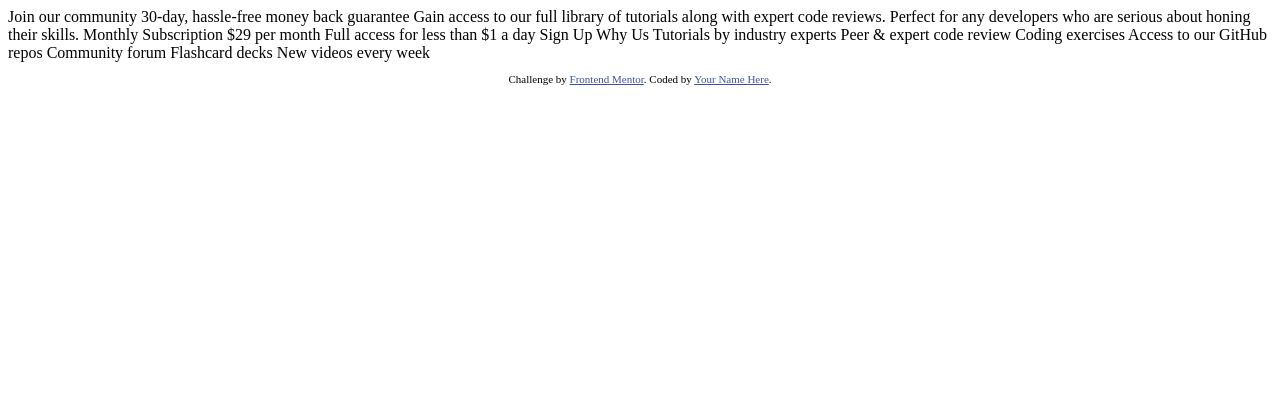
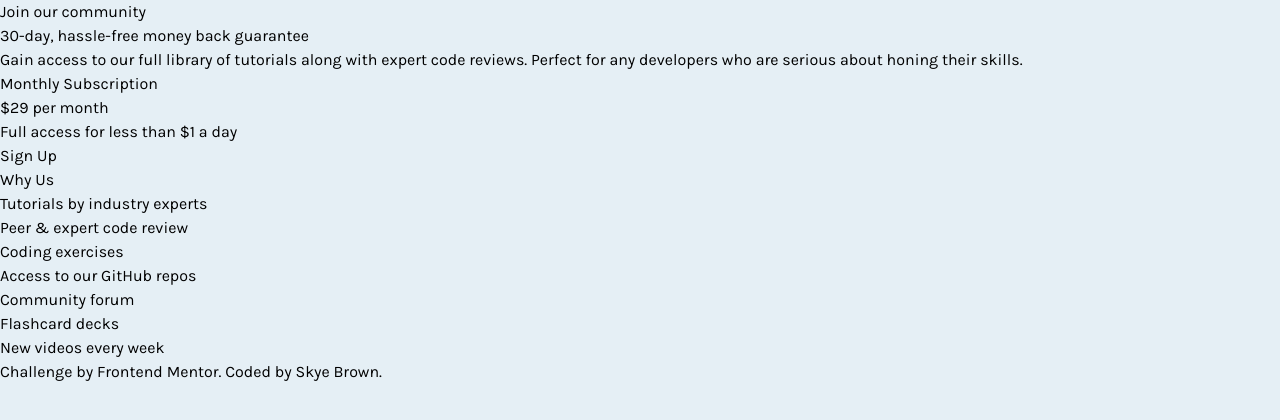
Before and after one commit to skyebrownh/single-price-grid-component, a plain HTML site: page index.html in a window 1280 px wide. Drawn offline with nearby package versions, Linux system fonts and the light colour scheme.

Commit message:
style guide and html structure

```diff
--- a/index.html
+++ b/index.html
@@ -1,49 +1,79 @@
 <!DOCTYPE html>
 <html lang="en">
   <head>
-  <meta charset="UTF-8">
-  <meta name="viewport" content="width=device-width, initial-scale=1.0"> <!-- displays site properly based on user's device -->
-
-  <link rel="icon" type="image/png" sizes="32x32" href="./images/favicon-32x32.png">
-
+    <meta charset="UTF-8" />
+    <meta name="viewport" content="width=device-width, initial-scale=1.0" />
+    <!-- favicon -->
+    <link
+      rel="icon"
+      type="image/png"
+      sizes="32x32"
+      href="./images/favicon-32x32.png"
+    />
+    <!-- title -->
     <title>Frontend Mentor | Single Price Grid Component</title>
-
-  <!-- Feel free to remove these styles or customise in your own stylesheet 👍 -->
+    <!-- tailwindcss -->
+    <link
+      href="https://unpkg.com/tailwindcss@^2/dist/tailwind.min.css"
+      rel="stylesheet"
+      type="text/css"
+    />
+    <!-- google font -->
+    <link rel="preconnect" href="https://fonts.gstatic.com" />
+    <link
+      href="https://fonts.googleapis.com/css2?family=Karla:wght@400;700&display=swap"
+      rel="stylesheet"
+      type="text/css"
+    />
+    <!-- custom styles -->
     <style>
-    .attribution { font-size: 11px; text-align: center; }
-    .attribution a { color: hsl(228, 45%, 44%); }
+      body {
+        font-size: 16px;
+        font-family: 'Karla', sans-serif;
+        background-color: hsl(204, 43%, 93%);
+      }
     </style>
   </head>
   <body>
-  Join our community
-
-  30-day, hassle-free money back guarantee
-
-  Gain access to our full library of tutorials along with expert code reviews.
-  Perfect for any developers who are serious about honing their skills.
-
-  Monthly Subscription
-
-  &dollar;29 per month
-
-  Full access for less than &dollar;1 a day
-
-  Sign Up
-
-  Why Us
-
-  Tutorials by industry experts
-  Peer &amp; expert code review
-  Coding exercises
-  Access to our GitHub repos
-  Community forum
-  Flashcard decks
-  New videos every week
-
+    <!-- card -->
+    <main>
+      <!-- top -->
+      <div>
+        <h2>Join our community</h2>
+        <h3>30-day, hassle-free money back guarantee</h3>
+        <p>
+          Gain access to our full library of tutorials along with expert code
+          reviews. Perfect for any developers who are serious about honing their
+          skills.
+        </p>
+      </div>
+      <!-- middle -->
+      <div>
+        <h2>Monthly Subscription</h2>
+        <p>&dollar;29 <span>per month</span></p>
+        <p>Full access for less than &dollar;1 a day</p>
+        <button>Sign Up</button>
+      </div>
+      <!-- bottom -->
+      <div>
+        <h3>Why Us</h3>
+        <ul>
+          <li>Tutorials by industry experts</li>
+          <li>Peer &amp; expert code review</li>
+          <li>Coding exercises</li>
+          <li>Access to our GitHub repos</li>
+          <li>Community forum</li>
+          <li>Flashcard decks</li>
+          <li>New videos every week</li>
+        </ul>
+      </div>
+    </main>
     <footer>
-    <p class="attribution">
-      Challenge by <a href="https://www.frontendmentor.io?ref=challenge" target="_blank">Frontend Mentor</a>.
-      Coded by <a href="#">Your Name Here</a>.
+      <p>
+        Challenge by
+        <a href="https://www.frontendmentor.io?ref=challenge" target="_blank"
+          >Frontend Mentor</a
+        >. Coded by Skye Brown.
       </p>
     </footer>
   </body>
```
Lines whose indentation alone changed are shown as unchanged.
